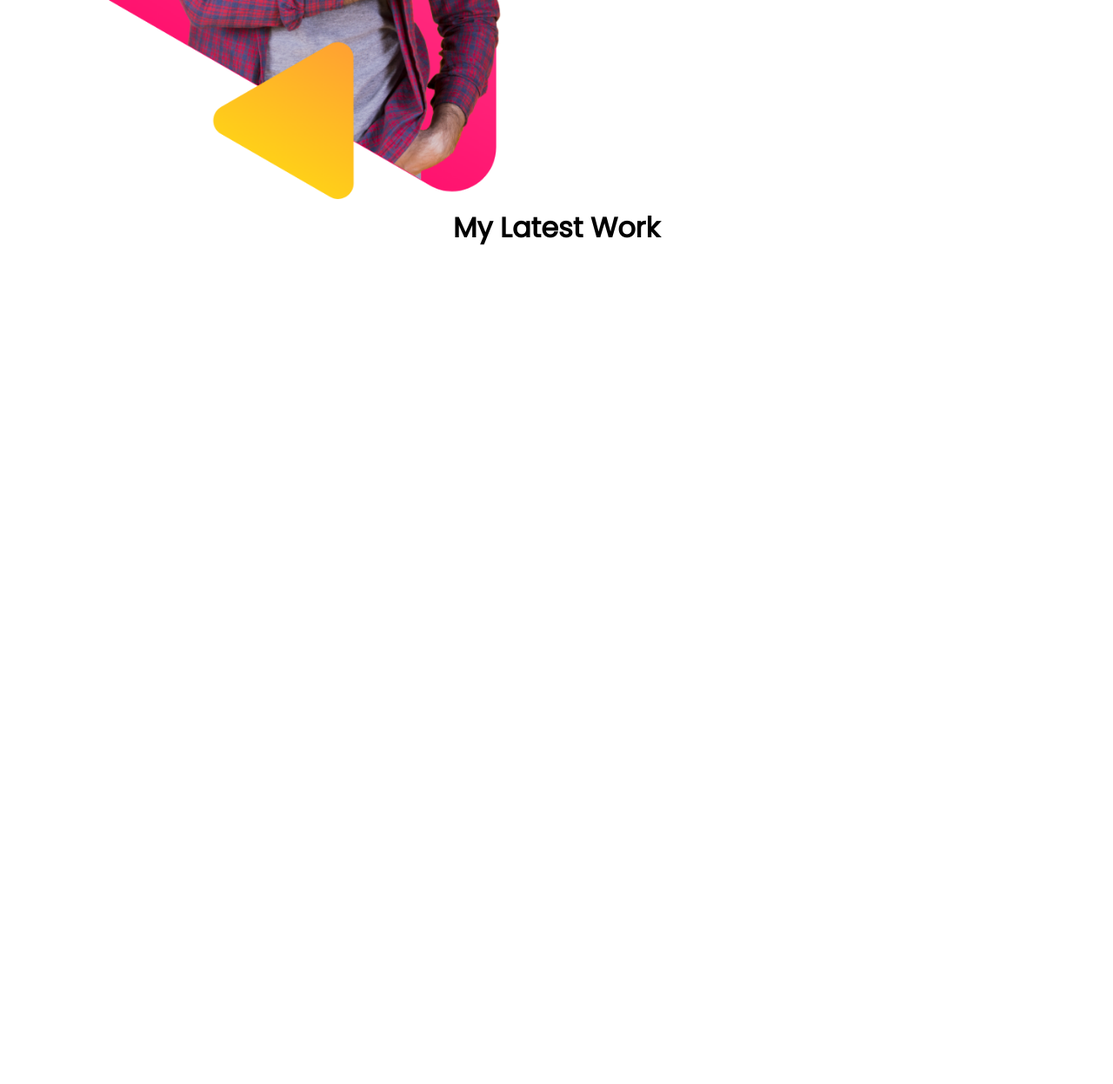
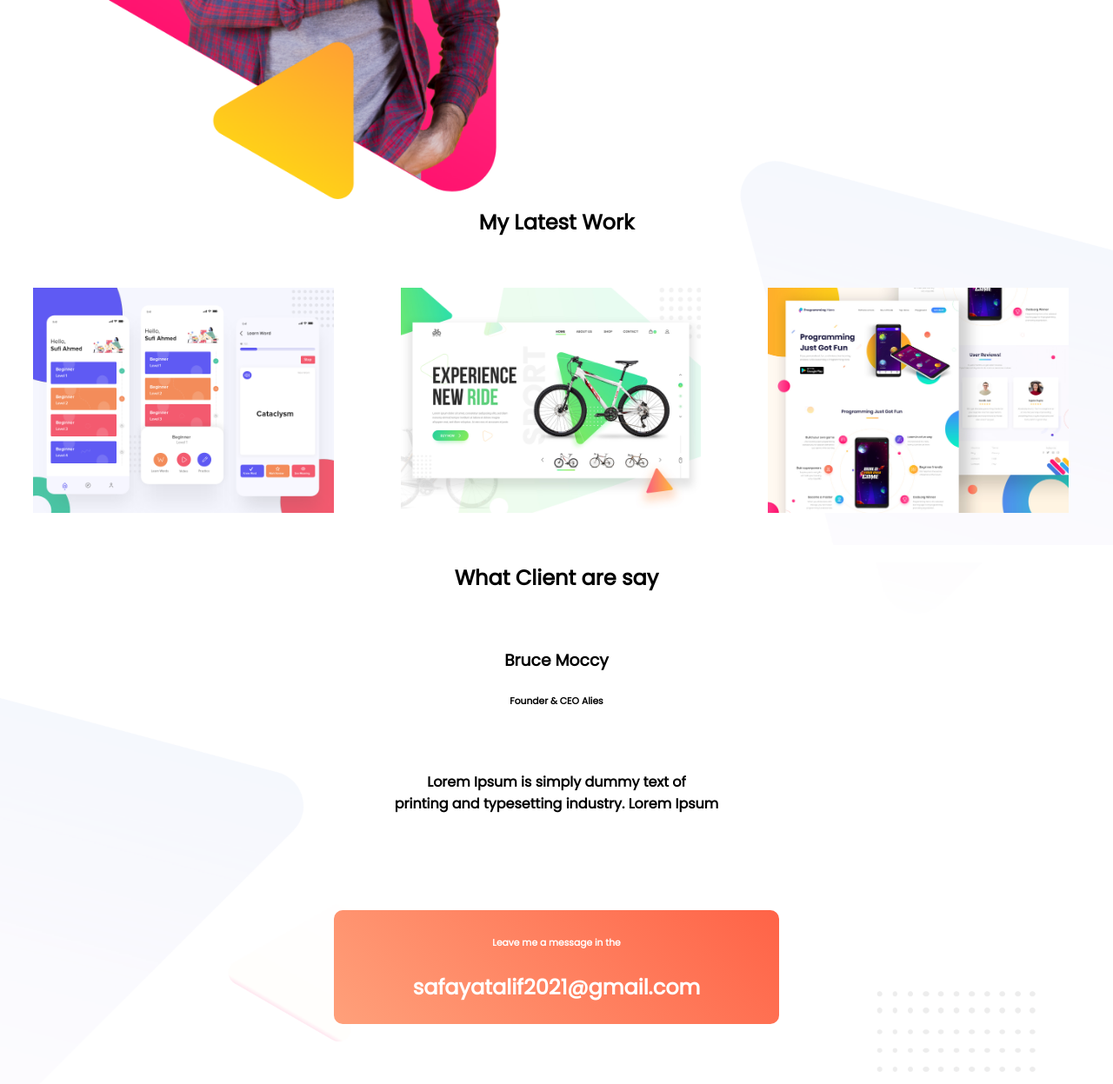
Before and after one commit to safayatalif/my-website, a plain HTML site: page index.html in a window 1280 px wide. Shown: the part 1218-2465 px from the top of the page at 87% size. Before the commit the page ends 1525 px from the top, so only its background shows below. Drawn offline with Linux system fonts and the light colour scheme.

Commit message:
yahoo ! my website complete

```diff
--- a/index.html
+++ b/index.html
@@ -9,28 +9,55 @@
     <link href="https://fonts.googleapis.com/css?family=Poppins&display=swap" rel="stylesheet">
 </head>
 <body>
-    <section class="image-add">
+    <section class="first-background">
         <div class="div-size">
             <h2>Hello I'm</h2>
             <h1 id="name-color">Safayat Hossen</h1>
             <p>You might saw me jumping, climbing buildings, and stopping trains. But nobody pays me a dime for that work. That's why I am learning and mastering web development. I will not stop until I become the Web Development Her</p>
-            <a class="box" href="https://www.linkedin.com/in/safayatalif2021/">HIRE ME</a>
+            <a target="_blank" class="box" href="https://www.linkedin.com/in/safayatalif2021/">HIRE ME</a>
         </div>
         <div class="div-size">
             <img  src="image/peter.png" alt="">
         </div>
     </section>
-    <section id="image-add">
+    <section id="second-background">
         <div  class="div-size">
             <img src="image/peter_dream.png" alt="">
         </div>
         <div class="div-size">
             <h1>Biography</h1>
             <p>Lorem Ipsum is simply dummy text of the printing and typesetting industry. Lorem Ipsum has been the industry's standard dummy text ever since the 1500s, when an unknown printer took a galley of type and scrambled it to make a type</p>
-            <a class="box" href="https://www.facebook.com/sh.alif.315">CONTACT ME</a>
+            <a target="_blank" class="box" href="https://www.facebook.com/sh.alif.315">CONTACT ME</a>
         </div>
 
     </section>
-    <h1 id="text-center">My Latest Work</h1>
+    <br>
+    <section id="third-background">
+        <h1 id="text-center">My Latest Work</h1>
+        <div class="part">
+            <img src="image/latest-work/work-1.png" alt="">
+        </div>
+        <div class="part">
+            <img src="image/latest-work/work-2.jpg" alt="">
+        </div>
+        <div class="part">
+            <img src="image/latest-work/work-3.jpg" alt="">
+        </div>
+    </section>
+    <section id="Fourth-background">
+        <div class="text-alain">
+            <h1>What Client are say</h1>
+            <br>
+            <h3>Bruce Moccy</h3>
+            <h6>Founder & CEO Alies</h6>
+            <br>
+            <h4>Lorem Ipsum is simply dummy text of <br> printing and typesetting industry. Lorem Ipsum</h4>
+        </div>
+        <br>
+        <div class="text-alain last-box">
+            <h6>Leave me a message in the</h6>
+            <h2>safayatalif2021@gmail.com</h2>
+        </div>
+    </section>
 </body>
 </html>
--- a/style.css
+++ b/style.css
@@ -17,7 +17,7 @@ section{
 .div-size img{
     width: 100%;
 }
-.image-add{
+.first-background{
     background-image: url(image/header-bg.png);
     background-repeat: no-repeat;
     background-size: 100%;
@@ -31,8 +31,10 @@ section{
     border-radius: 5px;
     color: white;
     font-weight: 700;
+    width: 30%;
+    text-align:center;
 }
-#image-add{
+#second-background{
     background-image: url(image/biography-bg.png);
     background-repeat: no-repeat;
     background-size: 100%;
@@ -40,3 +42,35 @@ section{
 #text-center{
     text-align: center;
 }
+.part{
+    width: 27%;
+    float: left;
+    margin: 3%;
+    border-radius:10px;
+}
+.part img{
+    width: 100%;
+}
+#third-background{
+background-image: url(image/latest-work-bg.png);
+background-repeat: no-repeat;
+background-size: 100%;
+}
+#Fourth-background{
+background-image: url(image/footer-bg.png);
+background-repeat: no-repeat;
+background-size: 100%;
+
+}
+.text-alain{
+    text-align: center;
+
+}
+.last-box{
+    background: linear-gradient(45deg, lightsalmon, tomato);
+    margin: 5% 30%;
+    padding: 5px;
+    border-radius: 10px;
+    color: white;
+
+}
```
